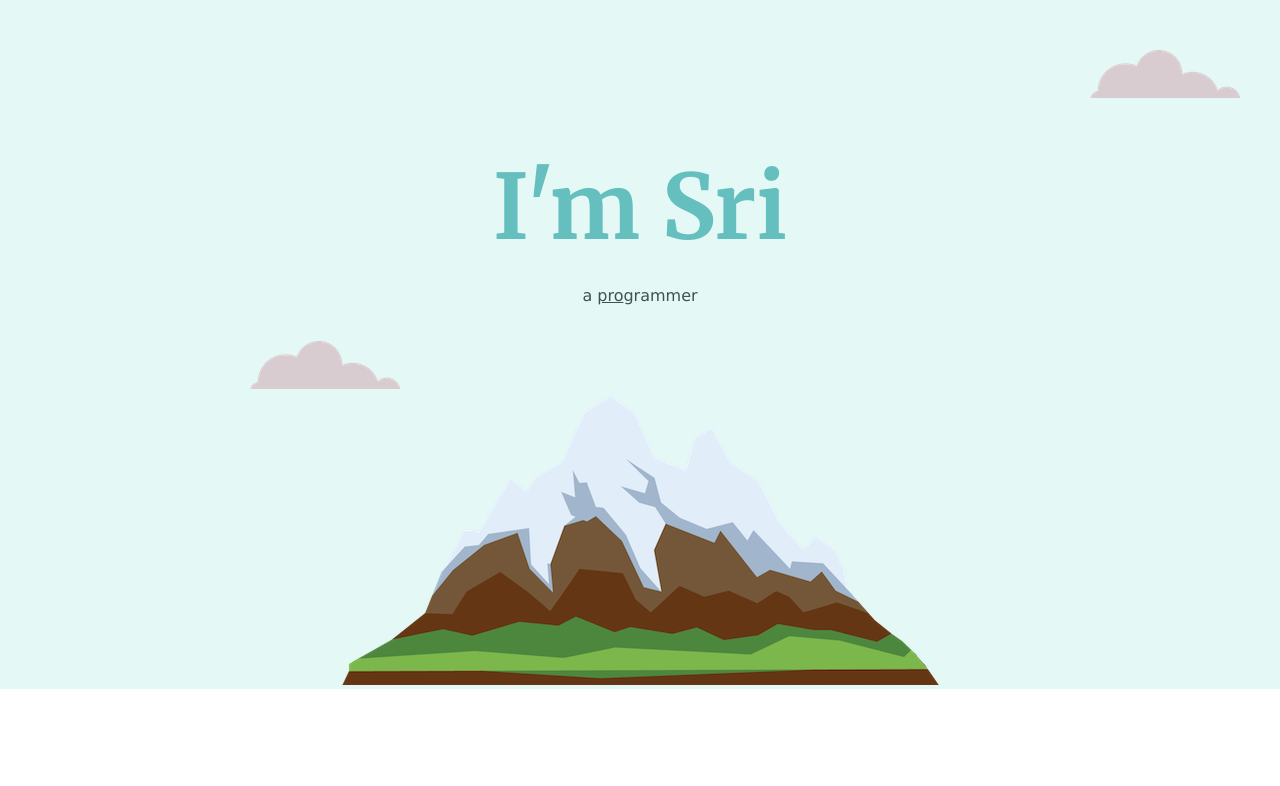
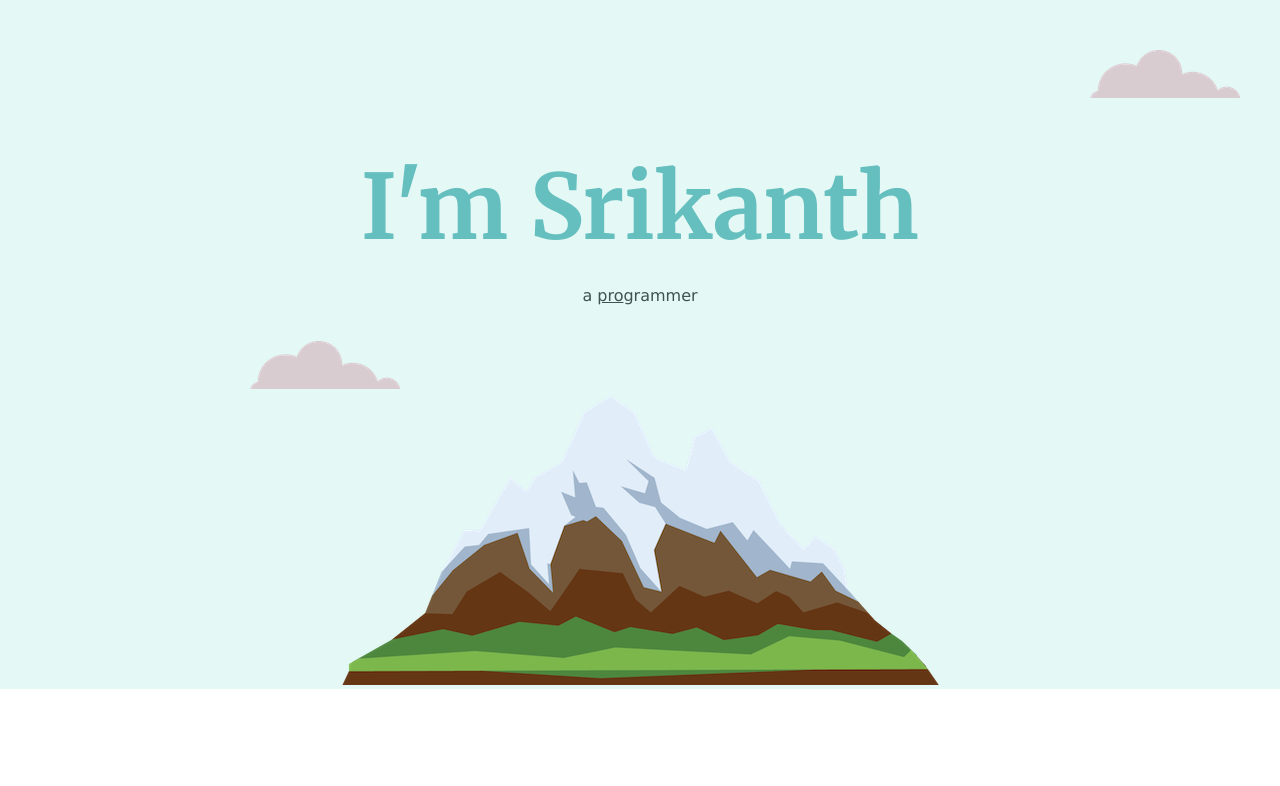
Before and after one commit to SrikanthMedicherla/cv, a plain HTML site: page index.html in a window 1280 px wide. Shown: the top 786 px of the page. Drawn offline with Linux system fonts and the light colour scheme.

Commit message:
Update index.html

```diff
--- a/index.html
+++ b/index.html
@@ -9,7 +9,7 @@
   <body>
     <div class="top-container">
       <img class="top-cloud" src="images/cloud.png" alt="cloud-img">
-      <h1>I'm Sri</h1>
+      <h1>I'm Srikanth</h1>
       <link href="https://fonts.googleapis.com/css2?family=Indie+Flower&display=swap" rel="stylesheet">
       <link href="https://fonts.googleapis.com/css2?family=Architects+Daughter&display=swap" rel="stylesheet">
       <link href="https://fonts.googleapis.com/css2?family=Sacramento&display=swap" rel="stylesheet">
```
